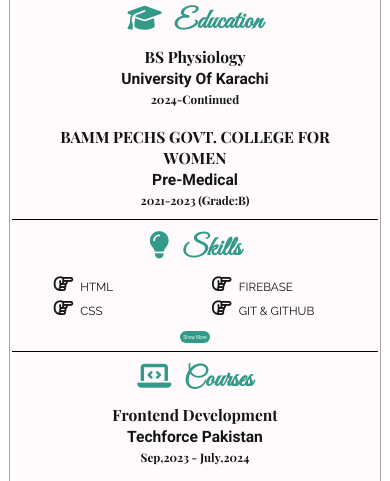
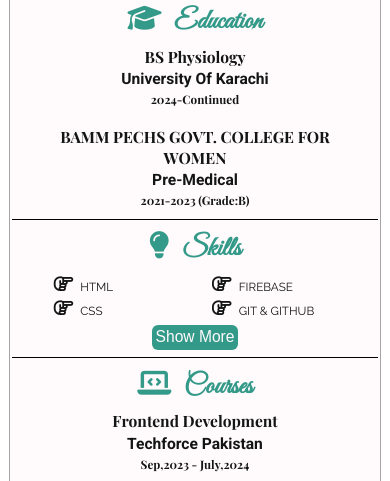
Before and after one commit to zainabsiddiqui833251/resume-generator, a website: page index.html in a window 390 px wide. Shown: the part 309-790 px from the top of the page. Drawn offline with nearby package versions, Linux system fonts and the light colour scheme; a web font is replaced by a local one.

Commit message:
update mediaquery.css

```diff
--- a/mediaquery.css
+++ b/mediaquery.css
@@ -39,4 +39,9 @@
     .resume-layout h4{
         font-size: 4vw;
     }
+    .resume-layout .skills #toggle-button{
+        font-size: 4vw;
+        padding: 1%;
+        border-radius: 6px;
+    }
 }
```
